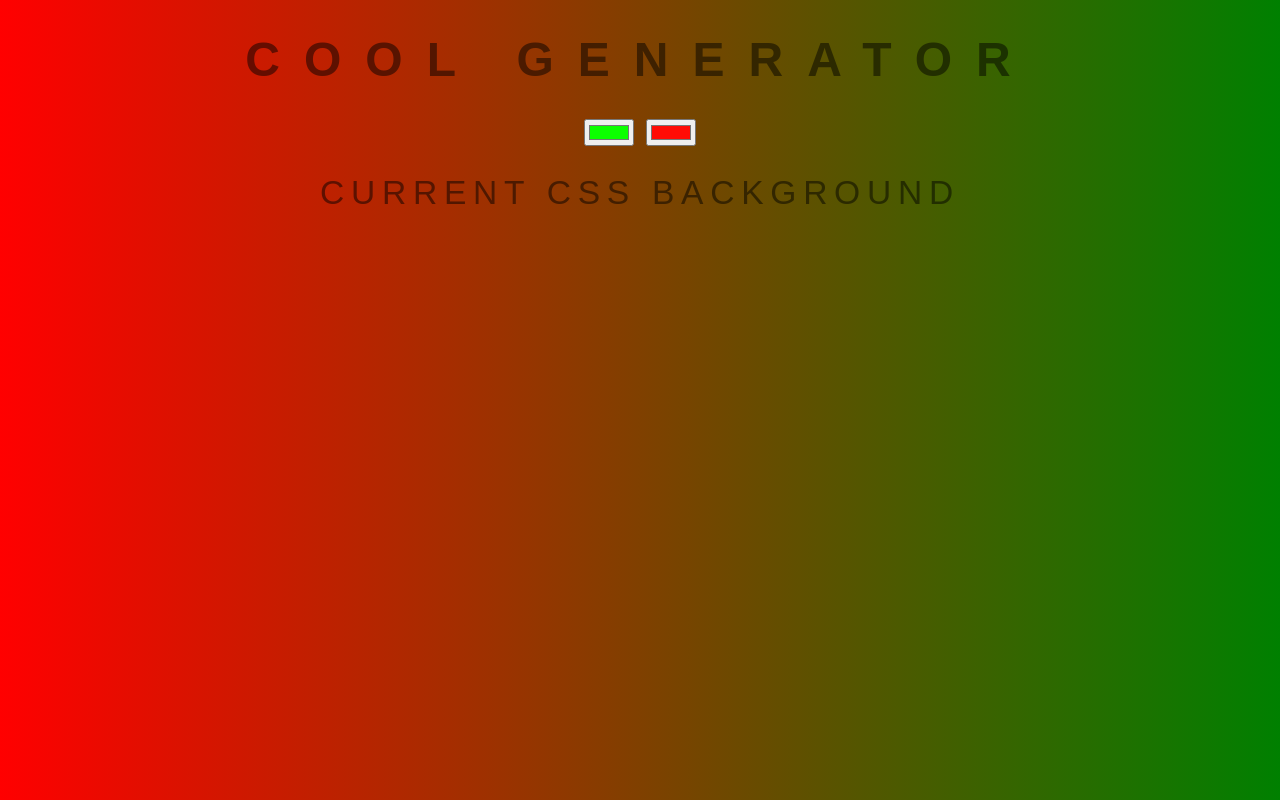
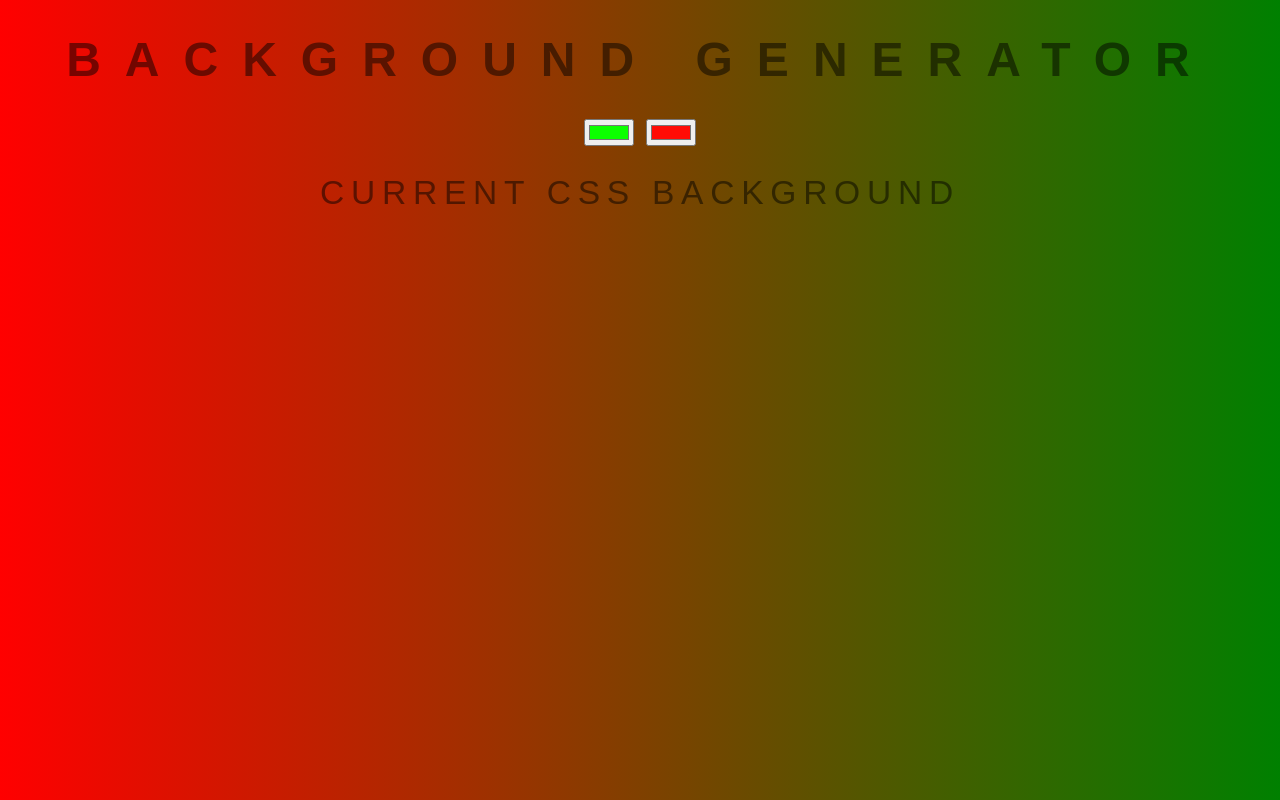
Before and after one commit to smhemel/Background-Generator, a plain HTML site: page index.html in a window 1280 px wide. Drawn offline with Linux system fonts and the light colour scheme.

Commit message:
Recover Name

```diff
--- a/index.html
+++ b/index.html
@@ -4,11 +4,11 @@
     <meta charset="UTF-8">
     <meta name="viewport" content="width=device-width, initial-scale=1.0">
     <meta http-equiv="X-UA-Compatible" content="ie=edge">
-    <title>Cool Generator</title>
+    <title>Background Generator</title>
     <link rel="stylesheet" href="style.css">
 </head>
 <body id="gardient">
-    <h1>Cool Generator</h1>
+    <h1>Background Generator</h1>
     <input oninput="call()" class="color1" type="color" name="color1" value="#0bff00">
     <input oninput="call()" class="color2" type="color" name="color2" value="#ff0c05">
     <h2>Current CSS Background</h2>
```
